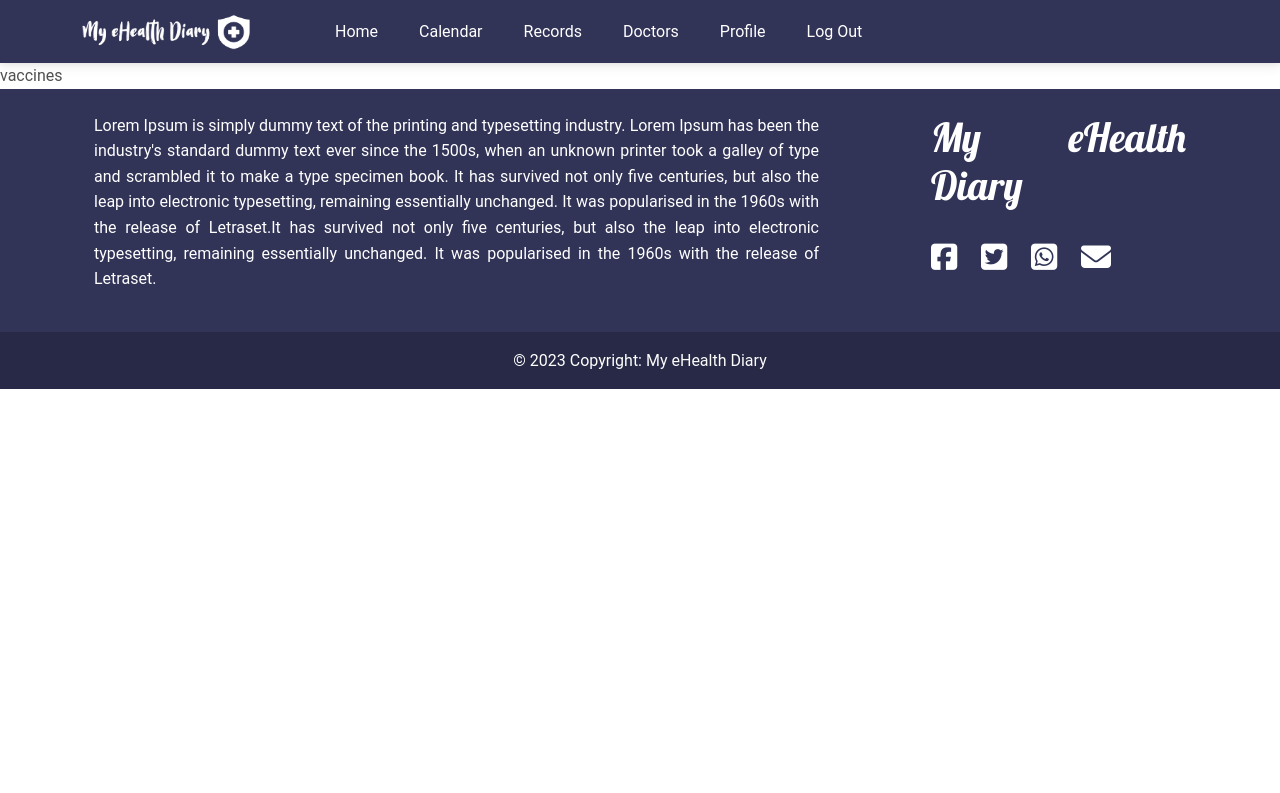
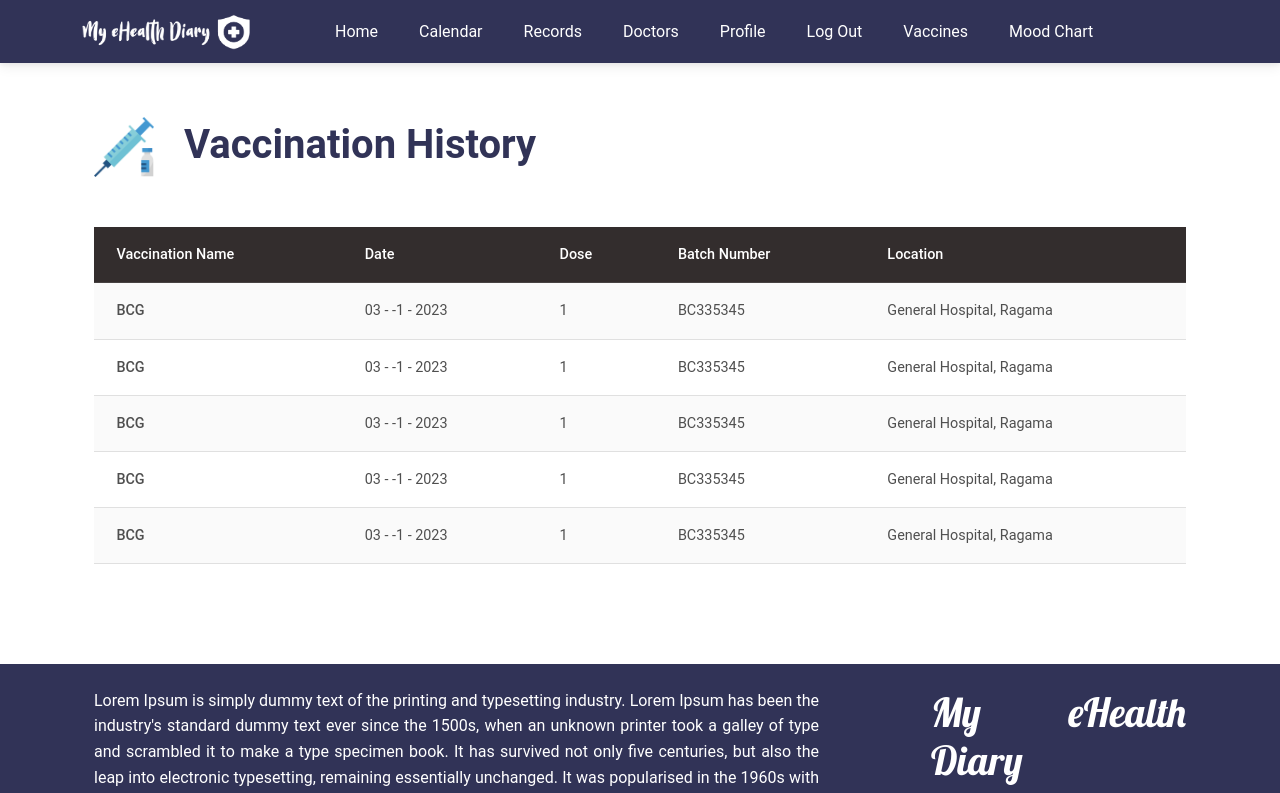
Before and after one commit to NishuDissanayake/MyeHealthDiary-Frontend, a React (Create React App) app: page /vaccinations in a window 1280 px wide. Shown: the top 793 px of the page. Built offline with nearby package versions, Linux system fonts and the light colour scheme.

Commit message:
Vaccines page completed

```diff
--- a/src/Components/Common/NavBar/navbar.js
+++ b/src/Components/Common/NavBar/navbar.js
@@ -63,6 +63,16 @@ export default function Navbar() {
                                 Log Out
                             </MDBNavbarLink>
                         </MDBNavbarItem>
+                        <MDBNavbarItem>
+                            <MDBNavbarLink className='navTextCol' tag={Link} to='/vaccinations'>
+                                Vaccines
+                            </MDBNavbarLink>
+                        </MDBNavbarItem>
+                        <MDBNavbarItem>
+                            <MDBNavbarLink className='navTextCol' tag={Link} to='/mood-chart'>
+                                Mood Chart
+                            </MDBNavbarLink>
+                        </MDBNavbarItem>
                     </MDBNavbarNav>
                 </MDBCollapse>
             </MDBContainer>
--- a/src/Components/Pages/UserVaccines/vaccines.css
+++ b/src/Components/Pages/UserVaccines/vaccines.css
@@ -0,0 +1,23 @@
+.vaccineCont3 {
+    margin-bottom: 100px;
+}
+
+.vaccineT1 {
+    font-size: 40px;
+    font-weight: bold;
+    color: #313357;
+}
+
+.vaccineCont2 {
+    margin-top: 50px;
+    margin-bottom: 50px;
+}
+
+.vaccineIcon {
+    max-width: 60px;
+    margin-right: 30px;
+}
+
+.vaccineRow1 {
+    display: flex;
+}
--- a/src/Components/Pages/UserVaccines/vaccines.js
+++ b/src/Components/Pages/UserVaccines/vaccines.js
@@ -1,8 +1,73 @@
-import React from 'react'
+import { MDBContainer, MDBRow, MDBCol, MDBTable, MDBTableBody, MDBTableHead } from 'mdb-react-ui-kit';
+import React from 'react';
+import './vaccines.css';
+import VaccineImg from './../../../Assets/syringe.png';
 
 function vaccines() {
   return (
-    <div>vaccines</div>
+    <MDBContainer className='vaccineCont1'>
+      <MDBContainer className='vaccineCont2'>
+        <MDBRow className='vaccineRow1'>
+          <span className='vaccineT1'>
+            <img src={VaccineImg} alt='...' className='vaccineIcon' />
+            Vaccination History
+          </span>
+        </MDBRow>
+      </MDBContainer>
+
+      <MDBContainer className='vaccineCont3'>
+        <MDBCol>
+          <MDBTable striped>
+            <MDBTableHead dark>
+              <tr>
+                <th scope='col'>Vaccination Name</th>
+                <th scope='col'>Date</th>
+                <th scope='col'>Dose</th>
+                <th scope='col'>Batch Number</th>
+                <th scope='col'>Location</th>
+              </tr>
+            </MDBTableHead>
+            <MDBTableBody>
+              <tr>
+                <th scope='row'>BCG</th>
+                <td>03 - -1 - 2023</td>
+                <td>1</td>
+                <td>BC335345</td>
+                <td>General Hospital, Ragama</td>
+              </tr>
+              <tr>
+                <th scope='row'>BCG</th>
+                <td>03 - -1 - 2023</td>
+                <td>1</td>
+                <td>BC335345</td>
+                <td>General Hospital, Ragama</td>
+              </tr>
+              <tr>
+                <th scope='row'>BCG</th>
+                <td>03 - -1 - 2023</td>
+                <td>1</td>
+                <td>BC335345</td>
+                <td>General Hospital, Ragama</td>
+              </tr>
+              <tr>
+                <th scope='row'>BCG</th>
+                <td>03 - -1 - 2023</td>
+                <td>1</td>
+                <td>BC335345</td>
+                <td>General Hospital, Ragama</td>
+              </tr>
+              <tr>
+                <th scope='row'>BCG</th>
+                <td>03 - -1 - 2023</td>
+                <td>1</td>
+                <td>BC335345</td>
+                <td>General Hospital, Ragama</td>
+              </tr>
+            </MDBTableBody>
+          </MDBTable>
+        </MDBCol>
+      </MDBContainer>
+    </MDBContainer>
   )
 }
 
```
Also changed, not shown: src/Assets/syringe.png (added).
